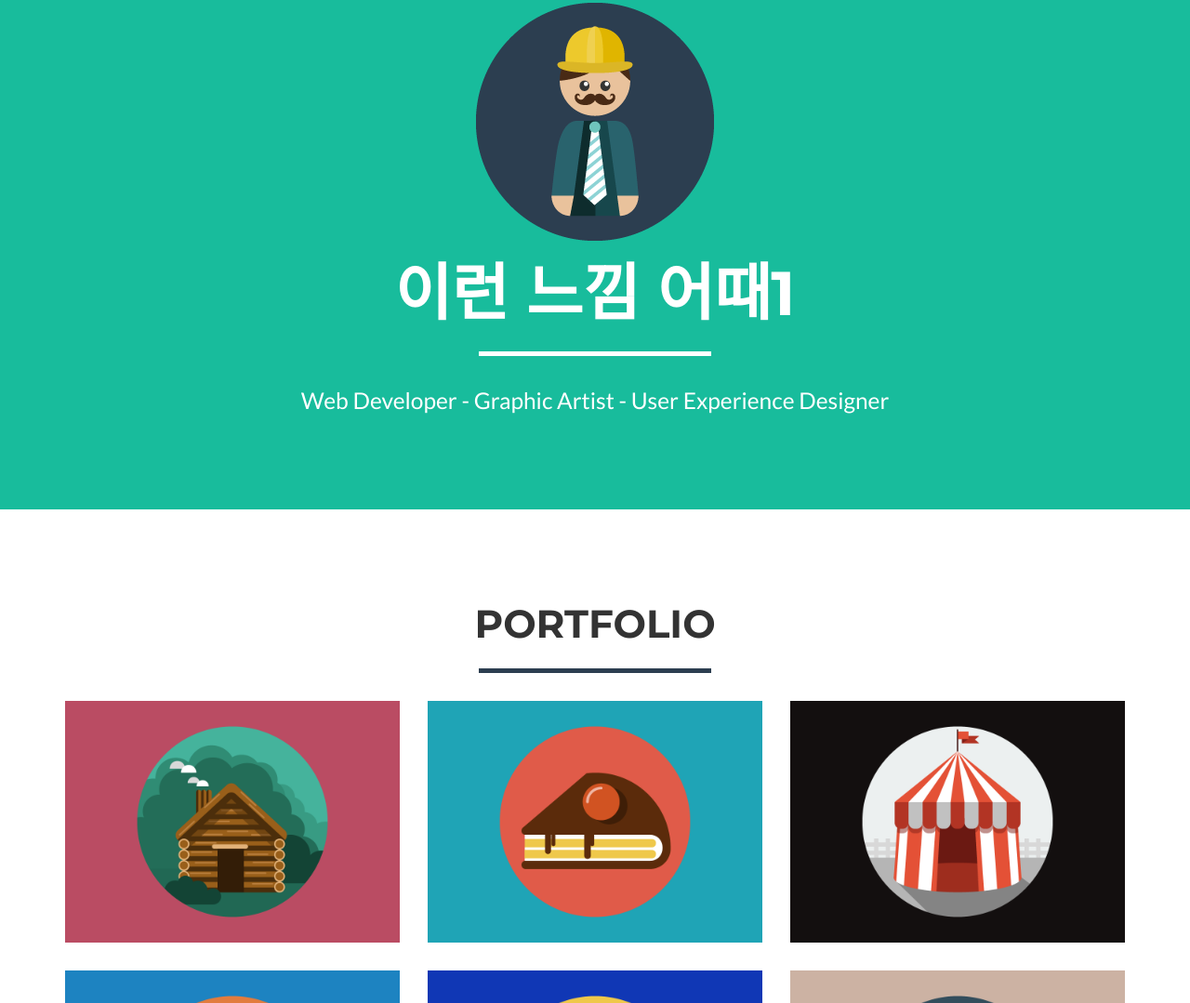
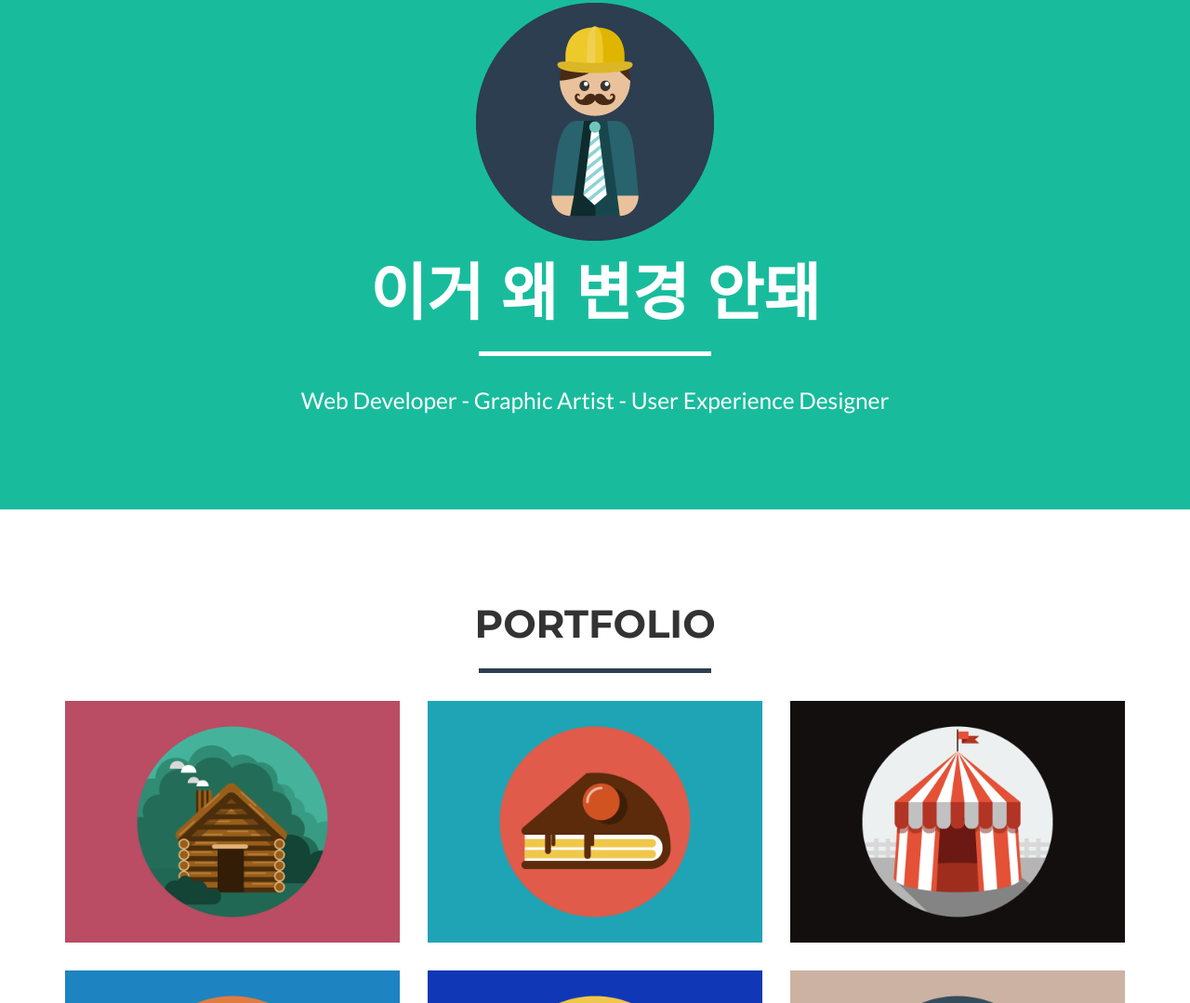
Before and after one commit to 2rochi17/2rochi17.github.io, a website: page index.html in a window 1280 px wide. Shown: the part 1001-2080 px from the top of the page at 93% size. Drawn offline with nearby package versions, Linux system fonts and the light colour scheme; files that its build step writes are made by us from their sources.

Commit message:
Update index.html

```diff
--- a/index.html
+++ b/index.html
@@ -100,7 +100,7 @@
                 <div class="col-lg-12">
                     <img class="img-responsive" src="img/profile.png" alt="">
                     <div class="intro-text">
-                        <h1 class="name">이런 느낌 어때1 </h1> <!-- 앞 큰 글자 -->
+                        <h1 class="name">이거 왜 변경 안돼 </h1> <!-- 앞 큰 글자 -->
                         <hr class="star-light">
                         <span class="skills">Web Developer - Graphic Artist - User Experience Designer</span>
                     </div>
```
